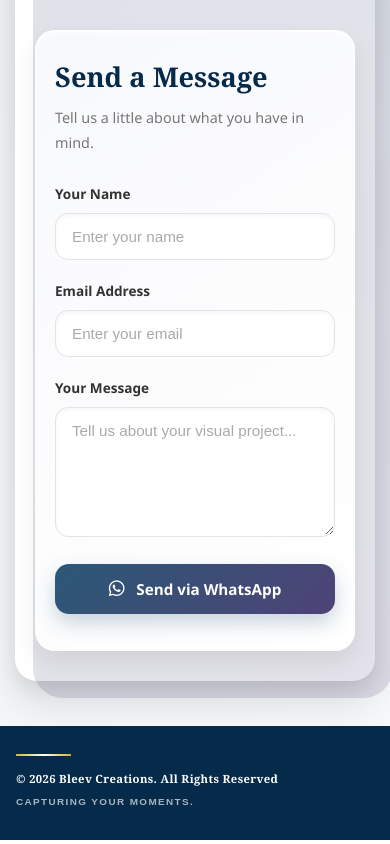
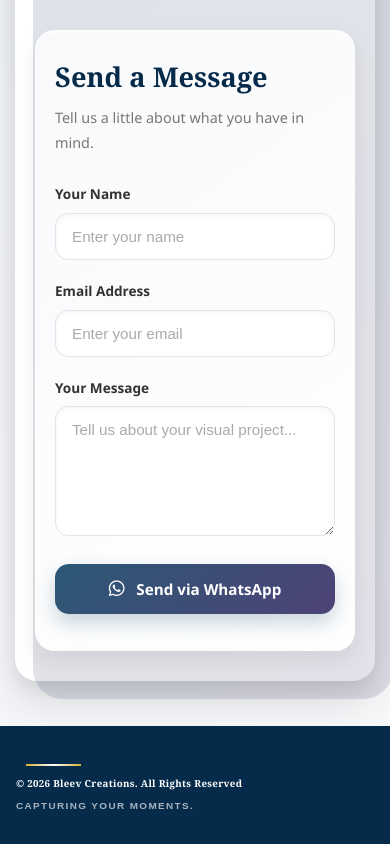
Before and after one commit to bleevcreations/bleev-photography, a website: page index.html in a window 390 px wide. Shown: the part 2303-3147 px from the top of the page. Drawn offline with Linux system fonts and the light colour scheme; no server answers.

Commit message:
Font reduction in the footer

```diff
--- a/css/style.css
+++ b/css/style.css
@@ -2606,11 +2606,11 @@ footer .powered-by {
   }
 
   footer::before {
-    margin: 0 0 14px;             /* decorative line moves to the left edge too */
+    margin: 10px;             /* decorative line moves to the left edge too */
   }
 
   footer p {
-    font-size: clamp(0.6rem, 2.9vw, 1rem);
+    font-size: clamp(0.55rem, 2.5vw, 0.9rem);
     letter-spacing: 0.03em;
     white-space: nowrap;          /* stays on one line */
   }
```
